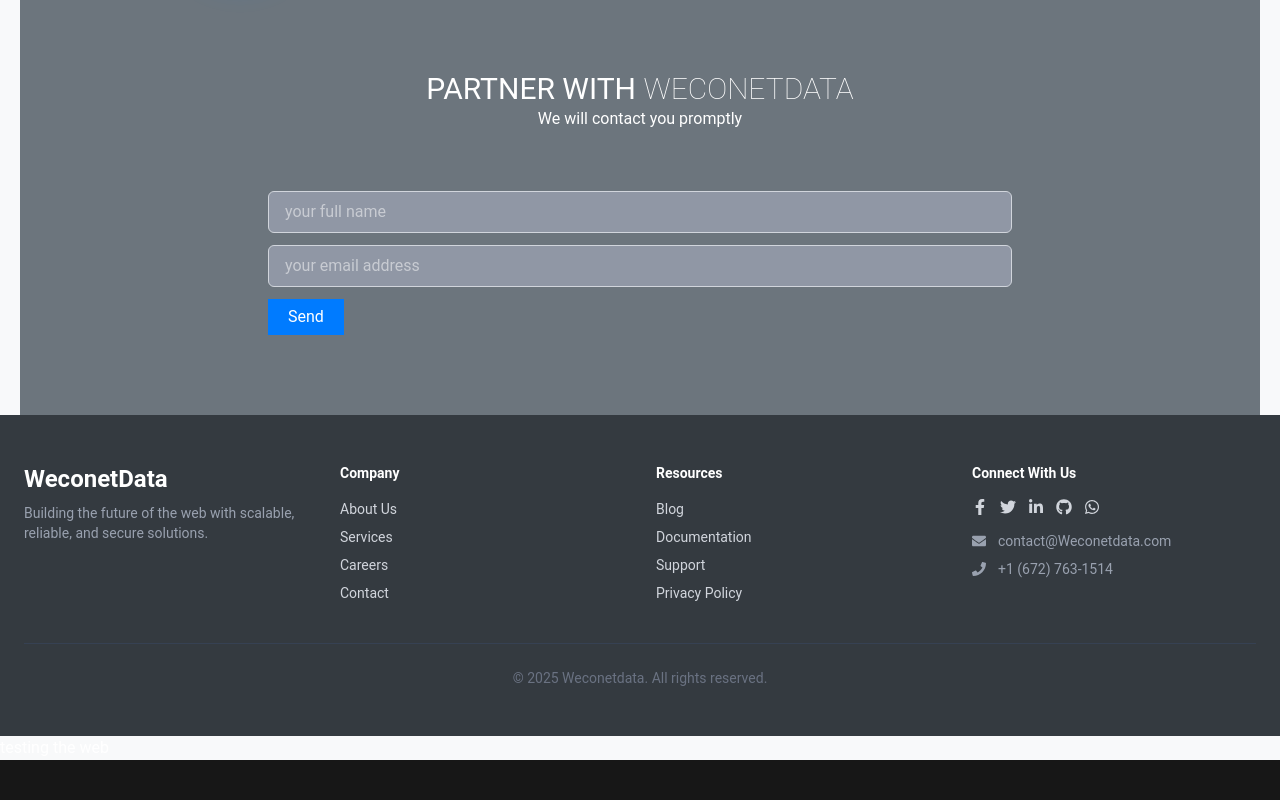
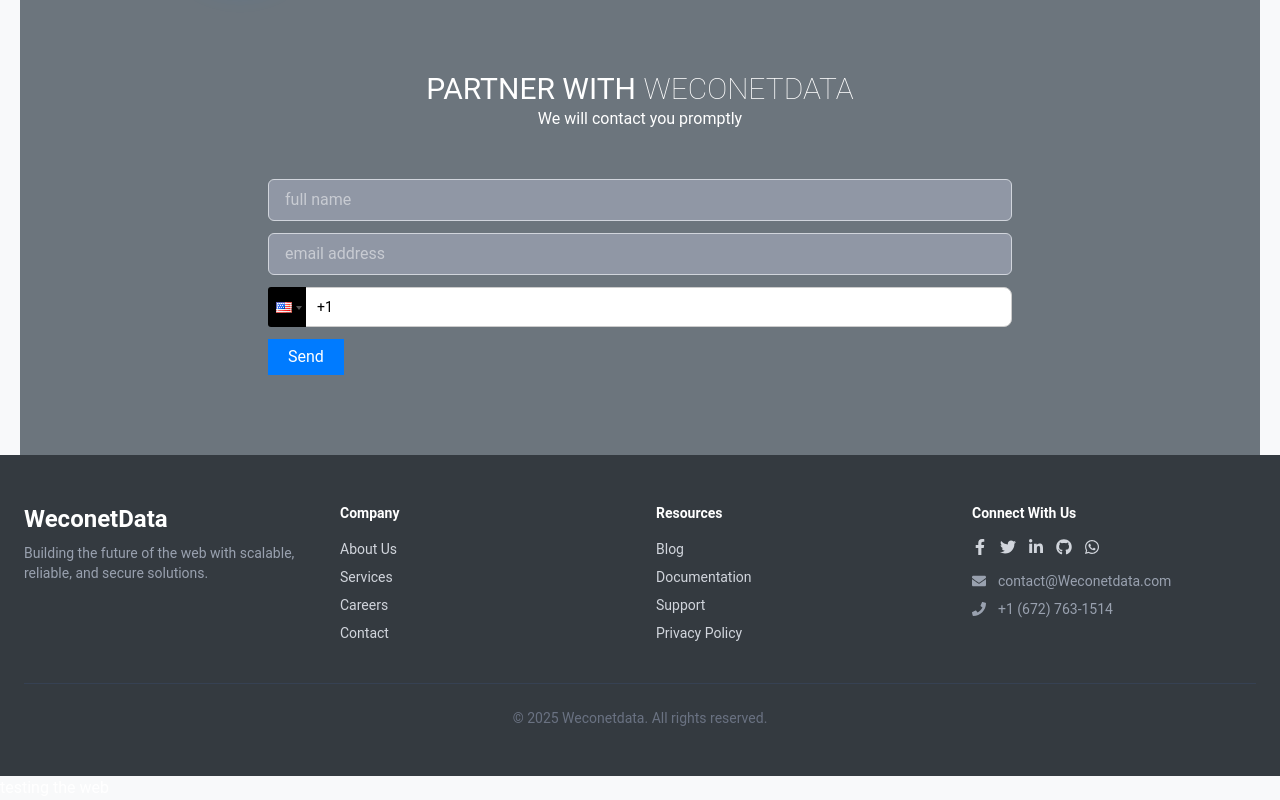
Before and after one commit to Hart-wiz/weconetdata, a React (Vite) app: page / in a window 1280 px wide. Shown: the part 2321-3121 px from the top of the page. Before the commit the page ends 3081 px from the top, so only its background shows below. Built offline with nearby package versions, Linux system fonts and the light colour scheme.

Commit message:
country code formating included

```diff
--- a/package.json
+++ b/package.json
@@ -14,6 +14,7 @@
     "react": "^19.0.0",
     "react-dom": "^19.0.0",
     "react-icons": "^5.5.0",
+    "react-phone-input-2": "^2.15.1",
     "react-router-dom": "^7.6.2",
     "tailwindcss": "^4.1.10"
   },
--- a/src/components/Form.tsx
+++ b/src/components/Form.tsx
@@ -1,6 +1,9 @@
-import React from "react";
+import React, { useState } from "react";
+import PhoneInput from "react-phone-input-2";
+import "react-phone-input-2/lib/style.css";
 
 const Form = () => {
+  const [phone, setPhone] = useState("");
   return (
     <div className="flex flex-col items-center justify-center py-20 gap-9 w-full bg-gray text-white text-wrap">
       <section className="my-3  text-center">
@@ -10,16 +13,42 @@ const Form = () => {
         <p> We will contact you promptly</p>
       </section>
       <section className=" w-3/5 max-md:w-full max-md:px-5 ">
-        <form action="https://formsubmit.co/your@email.com" method="POST">
+        <form
+          action="https://formsubmit.co/contact@weconetdata.com"
+          method="POST"
+        >
           <input
             type="text"
-            className="w-full my-3 bg-gray-400/80 px-4 py-2 border border-gray-300 rounded-md focus:outline-none focus:ring-2 focus:ring-blue-500"
-            placeholder="your full name"
+            className="w-full mb-3  bg-gray-400/80 px-4 py-2 border border-gray-300 rounded-md focus:outline-none focus:ring-2 focus:ring-blue-500"
+            placeholder="full name"
           />
           <input
             type="email"
-            className="w-full bg-gray-400/80 px-4 py-2 border border-gray-300 rounded-md focus:outline-none focus:ring-2 focus:ring-blue-500"
-            placeholder="your email address"
+            className="w-full mb-3  bg-gray-400/80 px-4 py-2 border border-gray-300 rounded-md focus:outline-none focus:ring-2 focus:ring-blue-500"
+            placeholder="email address"
+          />
+          <PhoneInput
+            country={"us"} // Default country (use 'ng' for Nigeria, 'gb' for UK, etc.)
+            value={phone}
+            onChange={setPhone}
+            inputStyle={{
+              width: "100%",
+              color: "black",
+              height: "40px",
+              borderRadius: "8px",
+              border: "1px solid #ccc",
+              paddingLeft: "48px", // so flag & code don't overlap input
+            }}
+            buttonStyle={{
+              border: "none",
+              background: "black",
+            }}
+            containerStyle={{ width: "100%" }}
+            inputProps={{
+              name: "phone",
+              required: true,
+              autoFocus: false,
+            }}
           />
           <button
             type="submit"
--- a/src/index.css
+++ b/src/index.css
@@ -70,3 +70,15 @@ body {
   color: var(--foreground);
   font-family: Roboto, Arial, Helvetica, sans-serif;
 }
+
+.react-tel-input .flag-dropdown .country-list {
+  color: rgb(0, 0, 0) !important; /* changes the text color of dropdown items */
+}
+
+.react-tel-input .flag-dropdown .country-list .country {
+  color: rgb(0, 0, 0) !important; /* ensures each country name is red */
+}
+
+.react-tel-input .flag-dropdown .country-list .country:hover {
+  background-color: #f0f0f0;
+}
```
Also changed, not shown: 2 other files (tests, documents, lock files or other folders).
